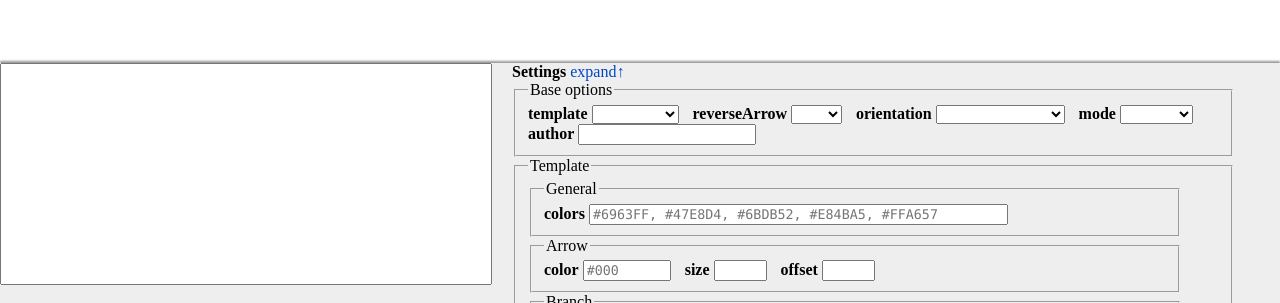
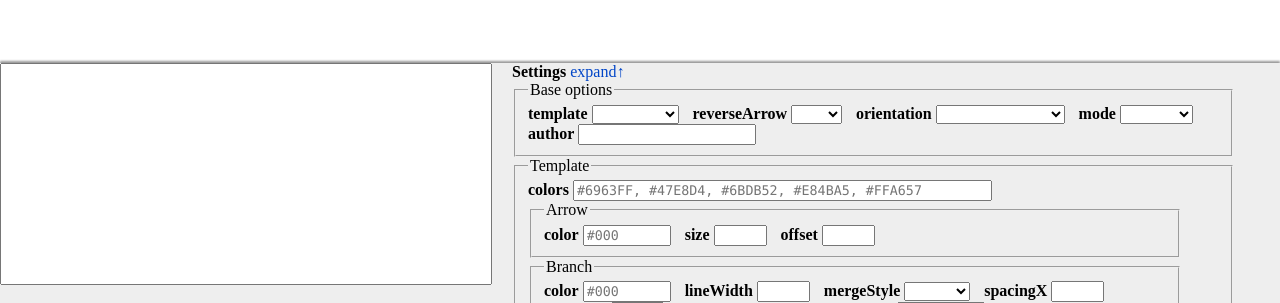
Before and after one commit to opengl-8080/gitgraphwrapper.js, a website: page htmltool/gitgraph_editor.html in a window 1280 px wide. Shown: the part 497-800 px from the top of the page. Drawn offline with Linux system fonts and the light colour scheme.

Commit message:
remove Template.General area

```diff
--- a/htmltool/gitgraph_editor.html
+++ b/htmltool/gitgraph_editor.html
@@ -63,16 +63,12 @@
         <fieldset>
           <legend>Template</legend>
 
-          <fieldset>
-            <legend>General</legend>
-
           <div class="option-item">
             <label for="option_template_colors">colors</label>
             <input type="text" id="option_template_colors" value=""
                     size="50"
                     placeholder="#6963FF, #47E8D4, #6BDB52, #E84BA5, #FFA657" />
           </div>
-          </fieldset>
 
           <fieldset>
             <legend>Arrow</legend>
```
Lines whose indentation alone changed are shown as unchanged.
